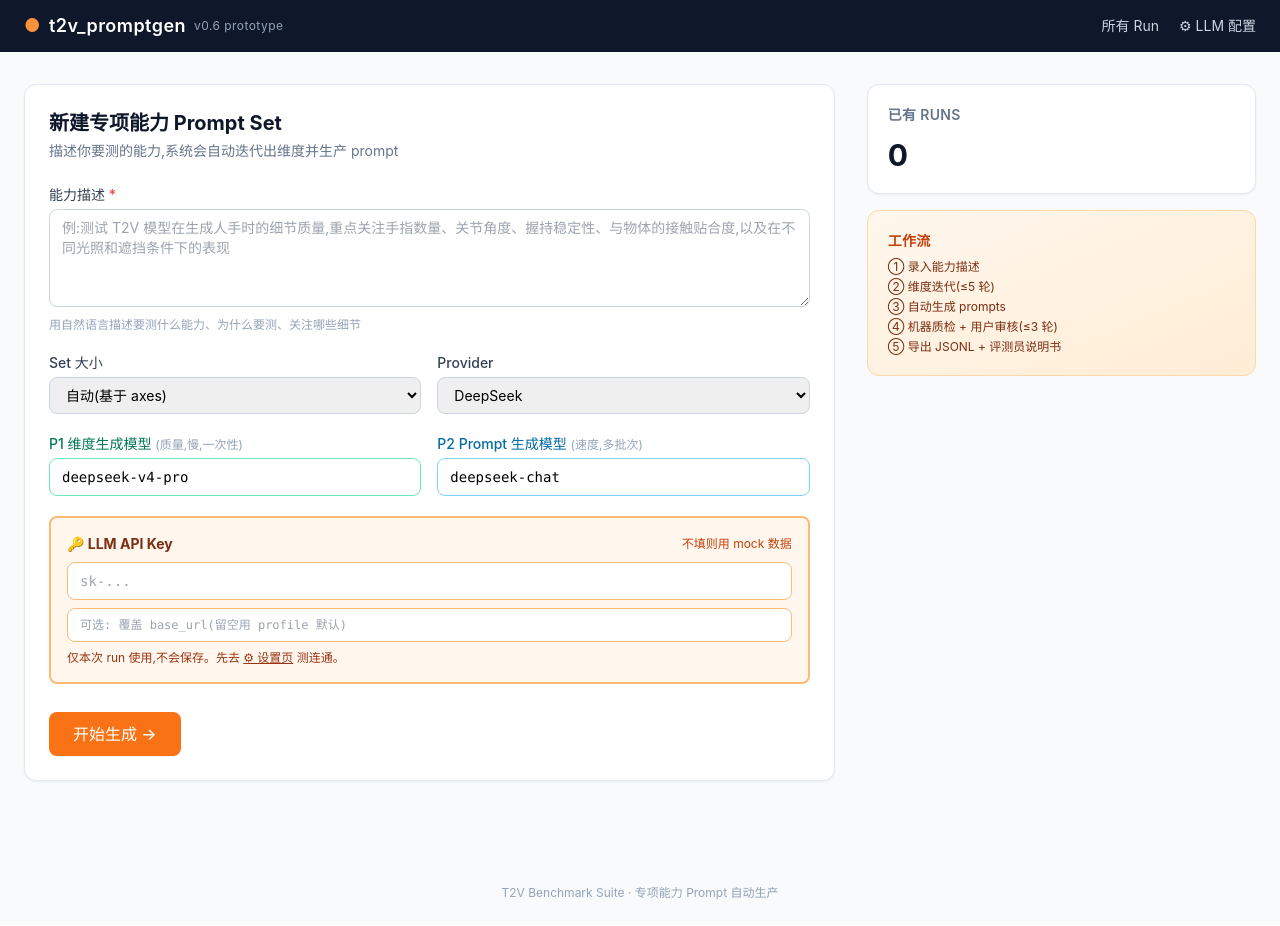
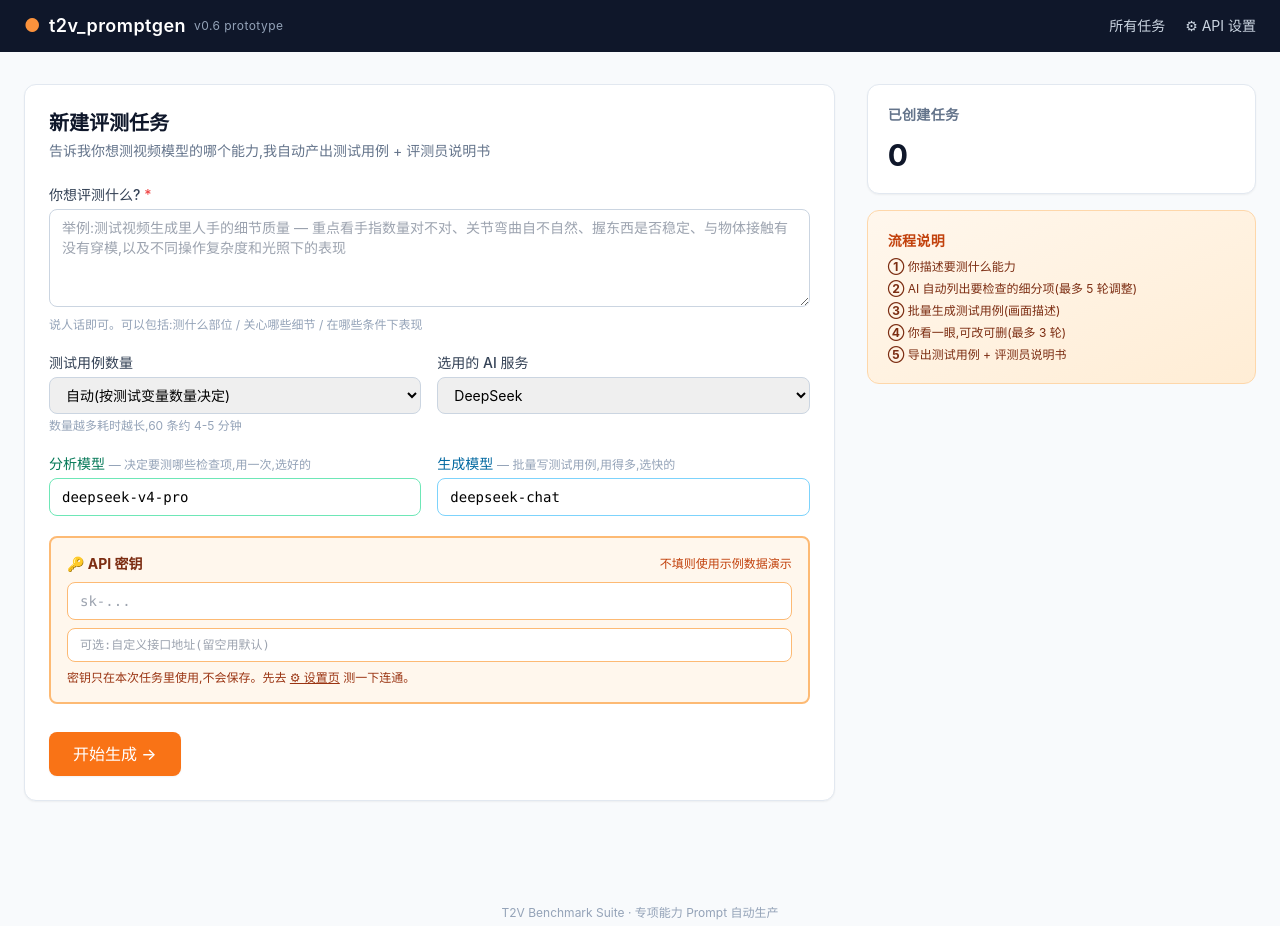
Before and after one commit to YueLiao/t2v_promptgen, a FastAPI app: page / in a window 1280 px wide. Shown: the top 926 px of the page. Before the commit the page ends 900 px from the top, so only its background shows below. Run offline with FastAPI, Linux system fonts and the light colour scheme; parts of the project's set-up code (start-up, migrations or seed data) failed here and were passed over; some libraries are stand-ins or nearby versions.

Commit message:
Plain-language UI: drop jargon (provider/SL2/axes/stress) for evaluator-friendly Chinese
- PHASE labels rewritten: P0-P5 → 理解需求/确定评测维度/生成测试用例/自动质检/审核确认/导出结果
- index.html: "新建专项能力 Prompt Set" → "新建评测任务"; provider grouped as 官方接口/中转接口; model fields annotated "分析模型 — 用一次,选好的" / "生成模型 — 用得多,选快的"
- dimensions.html: SL2 → "检查项(评测员勾选的细分点)"; axes → "测试变量(每条用例会变化的条件)"; stress keywords / 归属上层维度
- review.html: SL2 heatmap → "每个检查项被多少条用例覆盖"; stress case → "故意刁难的用例"
- export.html: download labels rewritten as plain descriptions
- settings.html: "LLM 配置 + 连通性测试" → "API 设置与连接测试"; Provider Profile → "选用的 AI 服务"
- base.html nav: "所有 Run" → "所有任务"; "⚙ LLM 配置" → "⚙ API 设置"

Co-Authored-By: Claude Opus 4.7 <noreply@anthropic.com>

```diff
--- a/web/app.py
+++ b/web/app.py
@@ -109,12 +109,12 @@ PHASE_ORDER = [
 ]
 
 PHASE_LABEL_ZH = {
-    Phase.P0_INTAKE: "意图录入",
-    Phase.P1_DIMENSIONS: "维度迭代",
-    Phase.P2_PROMPTS: "生成 Prompt",
-    Phase.P3_QA: "机器质检",
-    Phase.P4_REVIEW: "用户审核",
-    Phase.P5_EXPORT: "导出",
+    Phase.P0_INTAKE: "理解需求",
+    Phase.P1_DIMENSIONS: "确定评测维度",
+    Phase.P2_PROMPTS: "生成测试用例",
+    Phase.P3_QA: "自动质检",
+    Phase.P4_REVIEW: "审核确认",
+    Phase.P5_EXPORT: "导出结果",
     Phase.DONE: "完成",
 }
 
--- a/web/templates/base.html
+++ b/web/templates/base.html
@@ -23,8 +23,8 @@
       <span class="text-xs text-slate-400 font-normal">v0.6 prototype</span>
     </a>
     <div class="text-sm text-slate-300 flex items-center gap-5">
-      <a href="/" class="hover:text-white">所有 Run</a>
-      <a href="/settings" class="hover:text-white">⚙ LLM 配置</a>
+      <a href="/" class="hover:text-white">所有任务</a>
+      <a href="/settings" class="hover:text-white">⚙ API 设置</a>
     </div>
   </div>
 </nav>
@@ -35,11 +35,11 @@
     <div class="flex items-center justify-between mb-3">
       <div>
         <h1 class="text-xl font-bold text-slate-900">{{ run.capability_slug }}</h1>
-        <p class="text-sm text-slate-500">Run ID: <code class="bg-slate-100 px-1 rounded">{{ run.id }}</code> · 创建于 {{ run.created_at.strftime("%Y-%m-%d %H:%M") }}</p>
+        <p class="text-sm text-slate-500">任务编号: <code class="bg-slate-100 px-1 rounded">{{ run.id }}</code> · 创建于 {{ run.created_at.strftime("%Y-%m-%d %H:%M") }}</p>
       </div>
       <div class="text-sm text-slate-600">
-        Provider: <span class="font-mono text-slate-800">{{ run.provider }}</span> /
-        <span class="font-mono text-slate-800">{{ run.model }}</span>
+        服务: <span class="font-mono text-slate-800">{{ run.provider }}</span> ·
+        <span class="font-mono text-slate-800 text-xs">{{ run.model }}</span>
       </div>
     </div>
     <!-- Phase tracker -->
--- a/web/templates/generating.html
+++ b/web/templates/generating.html
@@ -4,9 +4,9 @@
 {% block content %}
 <div class="bg-white rounded-xl shadow-sm border border-slate-200 p-12 text-center">
   <div class="inline-block animate-spin h-12 w-12 border-4 border-orange-500 border-t-transparent rounded-full mb-6"></div>
-  <h2 class="text-xl font-bold text-slate-900 mb-2">正在生成 {{ run.target_set_size }} 条 prompt</h2>
-  <p class="text-sm text-slate-500">维度: {{ run.sl2_list|length }} 个 SL2 × {{ run.axes|length }} 个 axes</p>
-  <p class="text-xs text-slate-400 mt-4">原型模式:直接跳到审核步骤</p>
+  <h2 class="text-xl font-bold text-slate-900 mb-2">正在生成 {{ run.target_set_size }} 条测试用例</h2>
+  <p class="text-sm text-slate-500">基于 {{ run.sl2_list|length }} 个检查项 × {{ run.axes|length }} 个测试变量</p>
+  <p class="text-xs text-slate-400 mt-4">马上跳到审核页…</p>
   <meta http-equiv="refresh" content="1; url=/runs/{{ run.id }}">
 </div>
 {% endblock %}
--- a/web/templates/index.html
+++ b/web/templates/index.html
@@ -6,47 +6,53 @@
 
   <!-- Create new run -->
   <div class="lg:col-span-2 bg-white rounded-xl shadow-sm border border-slate-200 p-6">
-    <h2 class="text-xl font-bold text-slate-900 mb-1">新建专项能力 Prompt Set</h2>
-    <p class="text-sm text-slate-500 mb-6">描述你要测的能力,系统会自动迭代出维度并生产 prompt</p>
+    <h2 class="text-xl font-bold text-slate-900 mb-1">新建评测任务</h2>
+    <p class="text-sm text-slate-500 mb-6">告诉我你想测视频模型的哪个能力,我自动产出测试用例 + 评测员说明书</p>
 
-    <form method="POST" action="/runs" class="space-y-5" x-data="{ showLLM: true }">
+    <form method="POST" action="/runs" class="space-y-5">
+
       <div>
         <label class="block text-sm font-medium text-slate-700 mb-1">
-          能力描述 <span class="text-red-500">*</span>
+          你想评测什么? <span class="text-red-500">*</span>
         </label>
         <textarea name="description" rows="4" required
           class="w-full border border-slate-300 rounded-lg px-3 py-2 text-sm focus:outline-none focus:ring-2 focus:ring-orange-500 focus:border-transparent"
-          placeholder="例:测试 T2V 模型在生成人手时的细节质量,重点关注手指数量、关节角度、握持稳定性、与物体的接触贴合度,以及在不同光照和遮挡条件下的表现"></textarea>
-        <p class="text-xs text-slate-400 mt-1">用自然语言描述要测什么能力、为什么要测、关注哪些细节</p>
+          placeholder="举例:测试视频生成里人手的细节质量 — 重点看手指数量对不对、关节弯曲自不自然、握东西是否稳定、与物体接触有没有穿模,以及不同操作复杂度和光照下的表现"></textarea>
+        <p class="text-xs text-slate-400 mt-1">说人话即可。可以包括:测什么部位 / 关心哪些细节 / 在哪些条件下表现</p>
       </div>
 
       <div class="grid grid-cols-2 gap-4">
         <div>
-          <label class="block text-sm font-medium text-slate-700 mb-1">Set 大小</label>
+          <label class="block text-sm font-medium text-slate-700 mb-1">
+            测试用例数量
+          </label>
           <select name="set_size" class="w-full border border-slate-300 rounded-lg px-3 py-2 text-sm">
-            <option value="auto">自动(基于 axes)</option>
-            <option value="40">40</option>
-            <option value="60">60</option>
-            <option value="80">80</option>
-            <option value="100">100</option>
-            <option value="120">120</option>
+            <option value="auto">自动(按测试变量数量决定)</option>
+            <option value="40">40 条(快速)</option>
+            <option value="60">60 条(推荐)</option>
+            <option value="80">80 条</option>
+            <option value="100">100 条</option>
+            <option value="120">120 条(最全)</option>
           </select>
+          <p class="text-xs text-slate-400 mt-1">数量越多耗时越长,60 条约 4-5 分钟</p>
         </div>
         <div>
-          <label class="block text-sm font-medium text-slate-700 mb-1">Provider</label>
+          <label class="block text-sm font-medium text-slate-700 mb-1">
+            选用的 AI 服务
+          </label>
           <select name="provider" class="w-full border border-slate-300 rounded-lg px-3 py-2 text-sm">
-            <optgroup label="原生">
+            <optgroup label="官方接口">
               <option value="deepseek" selected>DeepSeek</option>
-              <option value="anthropic">Anthropic</option>
+              <option value="anthropic">Anthropic Claude</option>
               <option value="openai">OpenAI</option>
-              <option value="qwen">Qwen</option>
-              <option value="moonshot">Moonshot</option>
-              <option value="zhipu">智谱</option>
+              <option value="qwen">阿里通义 Qwen</option>
+              <option value="moonshot">月之暗面 Moonshot</option>
+              <option value="zhipu">智谱 GLM</option>
               <option value="siliconflow">SiliconFlow</option>
             </optgroup>
-            <optgroup label="中转">
+            <optgroup label="中转接口(一个 key 调多家)">
               <option value="yibuapi">yibuapi</option>
-              <option value="openai_compat">custom OpenAI-compat</option>
+              <option value="openai_compat">自定义</option>
             </optgroup>
           </select>
         </div>
@@ -55,16 +61,16 @@
       <div class="grid grid-cols-2 gap-4">
         <div>
           <label class="block text-sm font-medium text-slate-700 mb-1">
-            <span class="text-emerald-700">P1 维度生成模型</span>
-            <span class="text-xs text-slate-400 font-normal">(质量,慢,一次性)</span>
+            <span class="text-emerald-700">分析模型</span>
+            <span class="text-xs text-slate-400 font-normal">— 决定要测哪些检查项,用一次,选好的</span>
           </label>
           <input name="model_p1" value="deepseek-v4-pro" placeholder="deepseek-v4-pro"
             class="w-full border border-emerald-300 rounded-lg px-3 py-2 text-sm font-mono">
         </div>
         <div>
           <label class="block text-sm font-medium text-slate-700 mb-1">
-            <span class="text-sky-700">P2 Prompt 生成模型</span>
-            <span class="text-xs text-slate-400 font-normal">(速度,多批次)</span>
+            <span class="text-sky-700">生成模型</span>
+            <span class="text-xs text-slate-400 font-normal">— 批量写测试用例,用得多,选快的</span>
           </label>
           <input name="model_p2" value="deepseek-chat" placeholder="deepseek-chat"
             class="w-full border border-sky-300 rounded-lg px-3 py-2 text-sm font-mono">
@@ -73,15 +79,15 @@
 
       <div class="border-2 border-orange-300 rounded-lg p-4 bg-orange-50">
         <div class="flex items-center justify-between mb-2">
-          <h3 class="text-sm font-bold text-orange-900">🔑 LLM API Key</h3>
-          <span class="text-xs text-orange-700">不填则用 mock 数据</span>
+          <h3 class="text-sm font-bold text-orange-900">🔑 API 密钥</h3>
+          <span class="text-xs text-orange-700">不填则使用示例数据演示</span>
         </div>
         <input name="api_key" type="password" placeholder="sk-..."
           class="w-full border border-orange-300 rounded-lg px-3 py-2 text-sm font-mono mb-2">
-        <input name="base_url" type="text" placeholder="可选: 覆盖 base_url(留空用 profile 默认)"
+        <input name="base_url" type="text" placeholder="可选:自定义接口地址(留空用默认)"
           class="w-full border border-orange-300 rounded-lg px-3 py-2 text-xs font-mono">
         <p class="text-xs text-orange-800 mt-2">
-          仅本次 run 使用,不会保存。先去 <a href="/settings" class="underline font-medium">⚙ 设置页</a> 测连通。
+          密钥只在本次任务里使用,不会保存。先去 <a href="/settings" class="underline font-medium">⚙ 设置页</a> 测一下连通。
         </p>
       </div>
 
@@ -93,20 +99,20 @@
     </form>
   </div>
 
-  <!-- Quick stats -->
+  <!-- Quick stats / 流程介绍 -->
   <div class="space-y-4">
     <div class="bg-white rounded-xl shadow-sm border border-slate-200 p-5">
-      <h3 class="text-sm font-semibold text-slate-500 uppercase tracking-wide mb-3">已有 Runs</h3>
+      <h3 class="text-sm font-semibold text-slate-500 uppercase tracking-wide mb-3">已创建任务</h3>
       <p class="text-3xl font-bold text-slate-900">{{ runs|length }}</p>
     </div>
     <div class="bg-gradient-to-br from-orange-50 to-orange-100 rounded-xl border border-orange-200 p-5">
-      <h3 class="text-sm font-semibold text-orange-700 uppercase tracking-wide mb-2">工作流</h3>
-      <ol class="text-xs text-orange-900 space-y-1">
-        <li>① 录入能力描述</li>
-        <li>② 维度迭代(≤5 轮)</li>
-        <li>③ 自动生成 prompts</li>
-        <li>④ 机器质检 + 用户审核(≤3 轮)</li>
-        <li>⑤ 导出 JSONL + 评测员说明书</li>
+      <h3 class="text-sm font-semibold text-orange-700 uppercase tracking-wide mb-2">流程说明</h3>
+      <ol class="text-xs text-orange-900 space-y-1.5">
+        <li><b>①</b> 你描述要测什么能力</li>
+        <li><b>②</b> AI 自动列出要检查的细分项(最多 5 轮调整)</li>
+        <li><b>③</b> 批量生成测试用例(画面描述)</li>
+        <li><b>④</b> 你看一眼,可改可删(最多 3 轮)</li>
+        <li><b>⑤</b> 导出测试用例 + 评测员说明书</li>
       </ol>
     </div>
   </div>
@@ -116,15 +122,15 @@
 {% if runs %}
 <div class="mt-10 bg-white rounded-xl shadow-sm border border-slate-200 overflow-hidden">
   <div class="px-6 py-4 border-b border-slate-200">
-    <h2 class="text-lg font-semibold text-slate-900">所有 Runs</h2>
+    <h2 class="text-lg font-semibold text-slate-900">已创建任务</h2>
   </div>
   <table class="w-full">
     <thead class="bg-slate-50 text-xs font-medium text-slate-500 uppercase tracking-wide">
       <tr>
-        <th class="px-6 py-3 text-left">ID</th>
+        <th class="px-6 py-3 text-left">编号</th>
         <th class="px-6 py-3 text-left">能力</th>
-        <th class="px-6 py-3 text-left">阶段</th>
-        <th class="px-6 py-3 text-left">Prompts</th>
+        <th class="px-6 py-3 text-left">当前阶段</th>
+        <th class="px-6 py-3 text-left">用例数</th>
         <th class="px-6 py-3 text-left">更新时间</th>
         <th class="px-6 py-3"></th>
       </tr>
@@ -145,7 +151,7 @@
         <td class="px-6 py-3 text-sm text-slate-500">{{ r.updated_at.strftime("%m-%d %H:%M") }}</td>
         <td class="px-6 py-3 text-right">
           <a href="/runs/{{ r.id }}" class="text-orange-600 hover:underline text-sm font-medium">查看 →</a>
-          <form method="POST" action="/runs/{{ r.id }}/delete" class="inline ml-3" onsubmit="return confirm('确认删除?')">
+          <form method="POST" action="/runs/{{ r.id }}/delete" class="inline ml-3" onsubmit="return confirm('确认删除这个任务?')">
             <button type="submit" class="text-red-500 hover:underline text-xs">删除</button>
           </form>
         </td>
```
Also changed, not shown: web/templates/dimensions.html (+30 -30 lines), web/templates/export.html (+23 -23 lines), web/templates/review.html (+20 -20 lines), web/templates/settings.html (+41 -41 lines).
